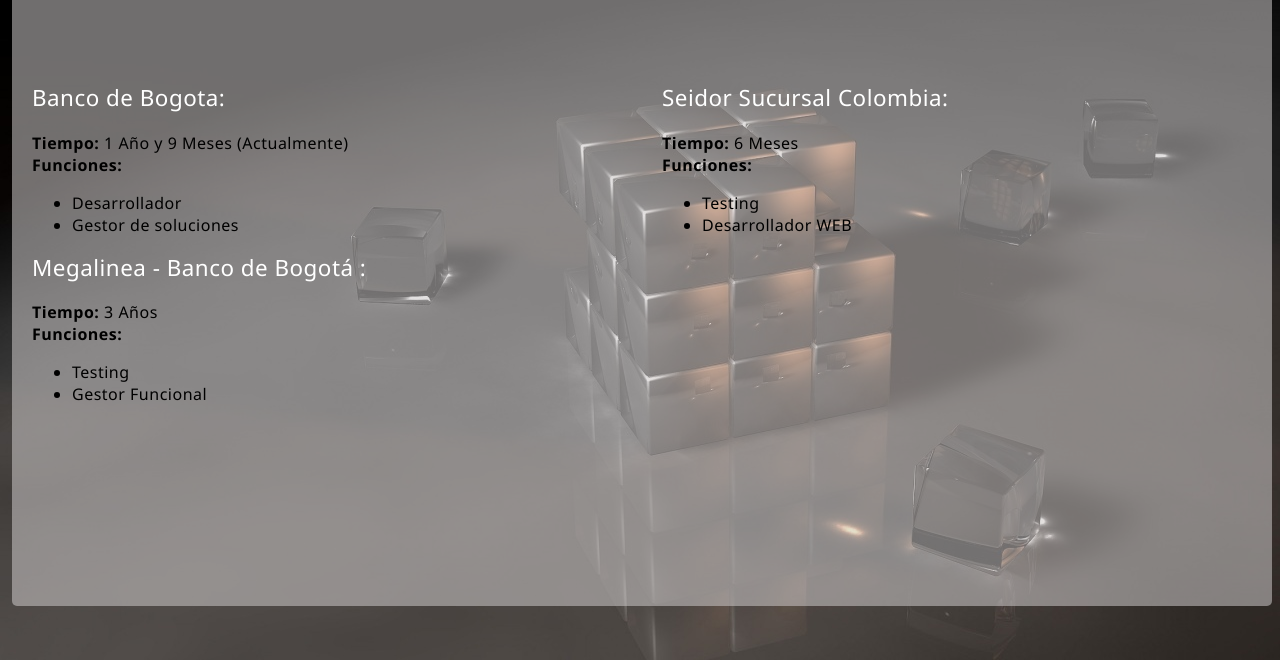
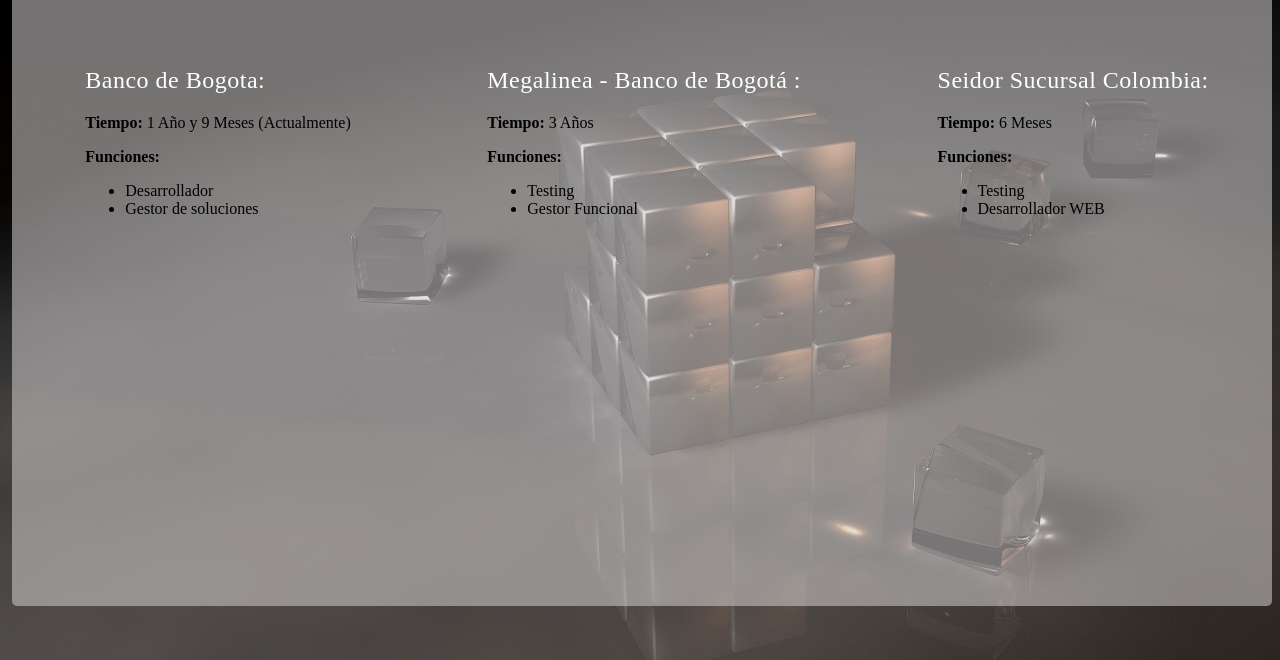
Before and after one commit to Fagon9831/Portafolio, a plain HTML site: page ExpLaboral.html in a window 1280 px wide. Shown: the part 140-800 px from the top of the page. Drawn offline with Linux system fonts and the light colour scheme; a script that the page names is missing.

Commit message:
Implementacion Flexbox

```diff
--- a/ExpLaboral.html
+++ b/ExpLaboral.html
@@ -29,9 +29,8 @@
     </header>
     <section class="sContainmain">
         <h1>Experiencia Laboral</h1>
-        <section class="sContainer">
-            <section class="sAboutInfo">
-
+        <section class="sContainerExpLab">
+            <section class="sRefer">
                 <h2>Banco de Bogota: </h2>
                 <p><strong>Tiempo: </strong>1 Año y 9 Meses (Actualmente)</p>
                 <p><strong>Funciones: </strong>
@@ -40,6 +39,8 @@
                         <li>Gestor de soluciones</li>
                     </ul>
                 </p>
+            </section>
+            <section class="sRefer">
                 <h2>Megalinea - Banco de Bogotá : </h2>
                 <p><strong>Tiempo: </strong>3 Años</p>
                 <p><strong>Funciones: </strong>
@@ -48,10 +49,8 @@
                         <li>Gestor Funcional</li>
                     </ul>
                 </p>
-
-
             </section>
-            <section class="sAboutInfo_2">
+            <section class="sRefer">
                 <h2>Seidor Sucursal Colombia: </h2>
                 <p><strong>Tiempo: </strong>6 Meses</p>
                 <p><strong>Funciones: </strong>
--- a/css/style.css
+++ b/css/style.css
@@ -106,7 +106,7 @@
     background-color:rgb(190, 34, 34);
 }
 .sContainmain{
-  background-color: rgba(204, 201, 201, 0.548);
+  background-color: rgba(204, 201, 201, 0.568);
   border-radius: 5px;
   height: 82vh;
   margin-top: 4 px;
@@ -169,4 +169,25 @@
   padding: 30px;
   margin-top: 8px;
   margin-left: 5px;
+}/*
+p{
+justify-items: ;
+align-items: ;
+justify-content: ; Space-around dividir en el mismo espacio  space**
+FLEXFLOW COLUM
+FLEXDIRECTION
+
+}*/
+.sContainerExpLab{
+  display: flex;
+  justify-content: space-around;
+  flex-wrap: wrap;
+
+
 }
+.sRefer{
+  margin-top: 20px;
+  margin-left: 10px;
+  padding:50px;
+
+}
```
